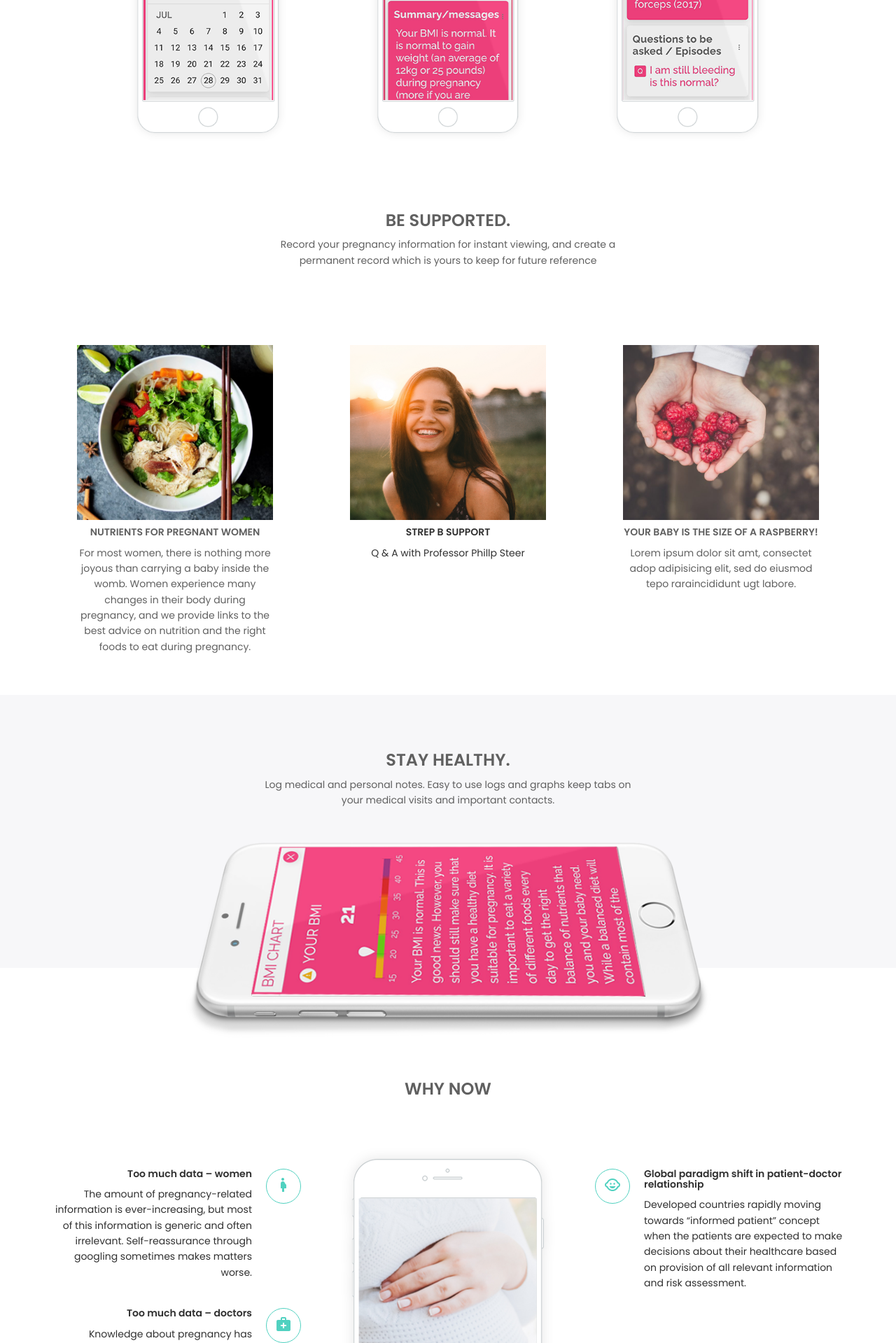
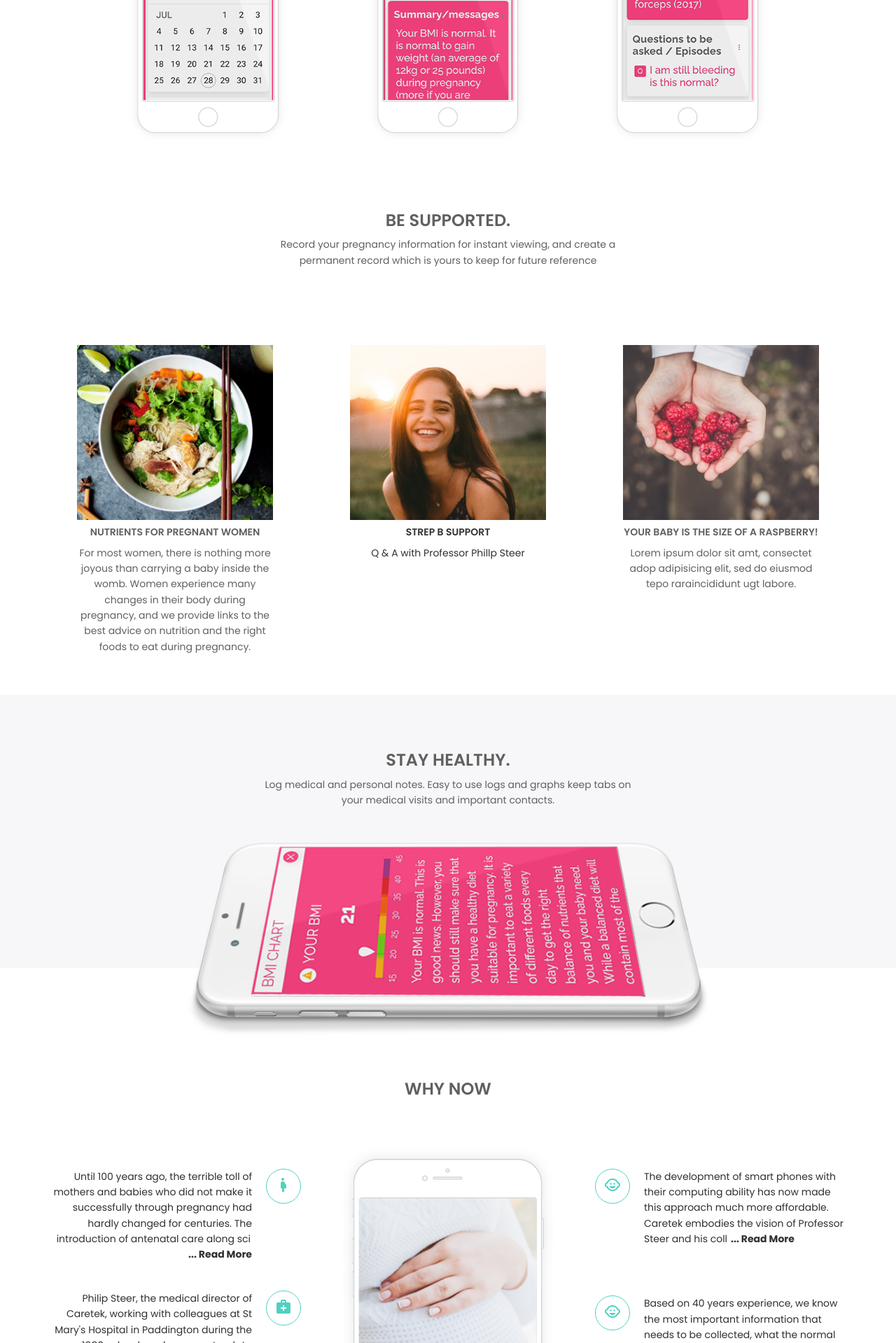
Before and after one commit to sathesh10/caretek, a PHP site: page / in a window 1280 px wide. Shown: the part 1640-3559 px from the top of the page at 70% size. Run offline with PHP 8.4, Linux system fonts and the light colour scheme; some libraries are stand-ins or nearby versions; some web fonts are replaced.

Commit message:
why now corrections

```diff
--- a/index.html
+++ b/index.html
@@ -281,7 +281,6 @@
         <div class="row wow fadeInUp">
           <div class="col-xs-12 col-md-6 col-md-offset-3 text-center">
             <h3 class="text-uppercase">Why Now</h3>
-
           </div>
         </div>
         <div class="space-60"></div>
@@ -291,12 +290,13 @@
             <a href="#feature1" data-toggle="tab">
               <div class="media single-feature">
                 <div class="media-body text-right">
-                  <h5>Too much data – women</h5>
-                  <p>
+                  <!-- <h5>Too much data – women</h5> -->
+                  <!-- <p>
                     The amount of pregnancy-related information is ever-increasing, but most of this information is generic and often irrelevant.
 
                     Self-reassurance through googling sometimes makes matters worse.
-                  </p>
+                  </p> -->
+                  <p class="addReadMore showlesscontent">Until 100 years ago, the terrible toll of mothers and babies who did not make it successfully through pregnancy had hardly changed for centuries. The introduction of antenatal care along scientific lines in the 1930s started to change things, and improvements such as antibiotics, blood transfusions, safer anaesthetics and improved surgical techniques caused a huge reduction in poor outcomes so by the 1960s the toll was much reduced. From the 1960s onwards, the introduction of ultrasound imaging and improved understanding of the changes in women’s bodies during pregnancy has helped us further reduce adverse outcomes.</p>
                 </div>
                 <div class="media-right">
                   <div class="border-icon">
@@ -310,11 +310,9 @@
             <a href="#feature2" data-toggle="tab">
               <div class="media single-feature">
                 <div class="media-body text-right">
-                  <h5>Too much data – doctors</h5>
-                  <p>
-                    Knowledge about pregnancy has increased by >1,000% over the last 80 years.
-
-                    Individual clinician has hundreds of cases to consider at any moment in time.
+                  <!-- <h5>Too much data – doctors</h5> -->
+                  <p class="addReadMore showlesscontent">
+                    Philip Steer, the medical director of Caretek, working with colleagues at St Mary's Hospital in Paddington during the 1980s, developed a computer data collection system which has since resulted in 50 scientific publications. When he was appointed professor at Charing Cross and Westminster Medical School (later to become part of Imperial College London), in conjunction with British Telecom and the Department of Health, during the 1990s he led an investigation of the use of ‘smart cards’ (like a mini-compact disk) for women to hold their own pregnancy information, which they could share with their GPs, midwives and obstetricians. However, although a randomised controlled trial demonstrated that using a computer to automatically detect and highlight risk factors improved antenatal care, this proved to be an expensive way to store data, and the system never came into widespread use.
                   </p>
                 </div>
                 <div class="media-right">
@@ -361,11 +359,54 @@
                   </div>
                 </div>
                 <div class="media-body">
-                  <h5>Global paradigm shift in patient-doctor relationship</h5>
-                  <p>
-                    Developed countries rapidly moving towards “informed patient” concept when the patients are expected to make decisions about their healthcare based on provision of all relevant information and risk assessment.
+                  <!-- <h5>Global paradigm shift in patient-doctor relationship</h5> -->
+                  <p class="addReadMore showlesscontent">
+                    The development of smart phones with their computing ability has now made this approach much more affordable. Caretek embodies the vision of Professor Steer and his colleagues in Caretek to improve antenatal care by allowing women to make their own personal pregnancy record. The software in the system automatically analyses the information provided by the woman, gives her immediate feedback as to whether things are normal or not, and then highlights any concerning features for the woman which she can choose to share with her partner, her family, her midwife and obstetrician, and thereby make sure it gets appropriate attention.
+                  </p>
+                </div>
+              </div>
+            </a>
 
-                  </p>
+            <div class="space-30"></div>
+          </div>
+          <div class="col-xs-12 col-sm-6 col-md-4 wow fadeInRight">
+            <div class="space-30"></div>
+            <a href="" data-toggle="tab">
+              <div class="media single-feature">
+                <div class="media-left">
+                  <div class="border-icon">
+                    <!-- <span class="ti-eye"></span> -->
+                    <span class="material-icons">
+                      child_care
+                      </span>
+                  </div>
+                </div>
+                <div class="media-body">
+                  <!-- <h5>Global paradigm shift in patient-doctor relationship</h5> -->
+                  <p class="addReadMore showlesscontent">
+                    Based on 40 years experience, we know the most important information that needs to be collected, what the normal ranges are, and when further attention is needed from caregivers. All the questions are simple to answer, and there are built-in error checks to avoid typos. If the woman is unsure how to answer the question, the ? by each one leads immediately to more detailed explanations and guidance.</p>
+                </div>
+              </div>
+            </a>
+
+            <div class="space-30"></div>
+          </div>
+          <div class="col-xs-12 col-sm-6 col-md-4 wow fadeInRight">
+            <div class="space-30"></div>
+            <a href="" data-toggle="tab">
+              <div class="media single-feature">
+                <div class="media-left">
+                  <div class="border-icon">
+                    <!-- <span class="ti-eye"></span> -->
+                    <span class="material-icons">
+                      child_care
+                      </span>
+                  </div>
+                </div>
+                <div class="media-body">
+                  <!-- <h5>Global paradigm shift in patient-doctor relationship</h5> -->
+                  <p class="addReadMore showlesscontent">
+                    If everything is normal, the woman has a personal and private collection of her pregnancy information to keep. If, however, there are abnormalities, these are highlighted so that the woman can share the information with her caregivers and seek immediate and appropriate care. We know that many poor outcomes of pregnancy can be prevented by timely intervention, and Caretek provides a very simple, cheap and effective way of making sure you get such intervention if and when it is needed.</p>
                 </div>
               </div>
             </a>
@@ -376,6 +417,54 @@
       </div>
       <div class="space-100"></div>
     </section>
+
+
+    <section>
+      <div class="container">
+          <div class="row">
+            <div class="col-xs-12 col-md-6 col-md-offset-3 text-center">
+              <h3 class="text-uppercase">Why Now</h3>
+            </div>
+              <div >
+                <!-- class="col-xs-12 col-md-9" -->
+                  <div class="blog-details">
+                      <div class="space-20"></div>
+                      <!-- <h2>How To Showcase your Awesome App?</h2> -->
+                      <div class="space-20"></div>
+                      <blockquote class="text-italic">
+                        <p>Until 100 years ago, the terrible toll of mothers and babies who did not make it successfully through pregnancy had hardly changed for centuries. The introduction of antenatal care along scientific lines in the 1930s started to change things, and improvements such as antibiotics, blood transfusions, safer anaesthetics and improved surgical techniques caused a huge reduction in poor outcomes so by the 1960s the toll was much reduced. From the 1960s onwards, the introduction of ultrasound imaging and improved understanding of the changes in women’s bodies during pregnancy has helped us further reduce adverse outcomes.</p>
+                      <div class="space-20"></div>
+
+                        <p>
+                          Philip Steer, the medical director of Caretek, working with colleagues at St Mary's Hospital in Paddington during the 1980s, developed a computer data collection system which has since resulted in 50 scientific publications. When he was appointed professor at Charing Cross and Westminster Medical School (later to become part of Imperial College London), in conjunction with British Telecom and the Department of Health, during the 1990s he led an investigation of the use of ‘smart cards’ (like a mini-compact disk) for women to hold their own pregnancy information, which they could share with their GPs, midwives and obstetricians. However, although a randomised controlled trial demonstrated that using a computer to automatically detect and highlight risk factors improved antenatal care, this proved to be an expensive way to store data, and the system never came into widespread use.
+                        </p>
+                      <div class="space-20"></div>
+
+                        <p>
+                          The development of smart phones with their computing ability has now made this approach much more affordable. Caretek embodies the vision of Professor Steer and his colleagues in Caretek to improve antenatal care by allowing women to make their own personal pregnancy record. The software in the system automatically analyses the information provided by the woman, gives her immediate feedback as to whether things are normal or not, and then highlights any concerning features for the woman which she can choose to share with her partner, her family, her midwife and obstetrician, and thereby make sure it gets appropriate attention.
+                        </p>
+                      <div class="space-20"></div>
+
+                        <p>
+                          Based on 40 years experience, we know the most important information that needs to be collected, what the normal ranges are, and when further attention is needed from caregivers. All the questions are simple to answer, and there are built-in error checks to avoid typos. If the woman is unsure how to answer the question, the ? by each one leads immediately to more detailed explanations and guidance.</p>
+
+                      <div class="space-20"></div>
+                      <p>
+                          If everything is normal, the woman has a personal and private collection of her pregnancy information to keep. If, however, there are abnormalities, these are highlighted so that the woman can share the information with her caregivers and seek immediate and appropriate care. We know that many poor outcomes of pregnancy can be prevented by timely intervention, and Caretek provides a very simple, cheap and effective way of making sure you get such intervention if and when it is needed.</p>
+                      </div>
+
+                      </blockquote>
+
+                      <div class="space-40"></div>
+
+                  </div>
+              </div>
+          </div>
+      </div>
+      <div class="space-80"></div>
+  </section>
+
+
     <!--Feature-Section-->
     <!--Video-Section-->
     <section class="section-video relative fix">
@@ -899,5 +988,35 @@
       src="https://maps.googleapis.com/maps/api/js?key=AIzaSyBTS_KEDfHXYBslFTI_qPJIybDP3eceE-A&sensor=false"
     ></script>
     <script src="js/maps.js"></script>
+
+    <script src="https://code.jquery.com/jquery-1.12.4.js"></script>
+    <script>
+    function AddReadMore() {
+        var carLmt = 190;
+        var readMoreTxt = " ... Read More";
+        var readLessTxt = " Read Less";
+
+        $(".addReadMore").each(function() {
+            if ($(this).find(".firstSec").length)
+                return;
+
+            var allstr = $(this).text();
+            if (allstr.length > carLmt) {
+                var firstSet = allstr.substring(0, carLmt);
+                var secdHalf = allstr.substring(carLmt, allstr.length);
+                var strtoadd = firstSet + "<span class='SecSec'>" + secdHalf + "</span><span class='readMore'  title='Click to Show More'>" + readMoreTxt + "</span><span class='readLess' title='Click to Show Less'>" + readLessTxt + "</span>";
+                $(this).html(strtoadd);
+            }
+
+        });
+
+        $(document).on("click", ".readMore,.readLess", function() {
+            $(this).closest(".addReadMore").toggleClass("showlesscontent showmorecontent");
+        });
+    }
+    $(function() {
+        AddReadMore();
+    });
+    </script>
   </body>
 </html>
--- a/style.css
+++ b/style.css
@@ -66,7 +66,7 @@ h1 {
     font-size: 40px;
 }
 
-p span,
+/* p span, */
 h1 span,
 h2 span,
 h3 span,
@@ -121,3 +121,25 @@ input:-webkit-autofill:focus {
 .mar-btm-20{
     margin-bottom: 20px;
 }
+
+    .addReadMore.showlesscontent .SecSec,
+    .addReadMore.showlesscontent .readLess {
+        display: none;
+    }
+
+    .addReadMore.showmorecontent .readMore {
+        display: none;
+    }
+
+    .addReadMore .readMore,
+    .addReadMore .readLess {
+        font-weight: bold;
+        margin-left: 2px;
+        /* color: blue;  */
+        cursor: pointer;
+    }
+
+    .addReadMoreWrapTxt.showmorecontent .SecSec,
+    .addReadMoreWrapTxt.showmorecontent .readLess {
+        display: block;
+    }
```
